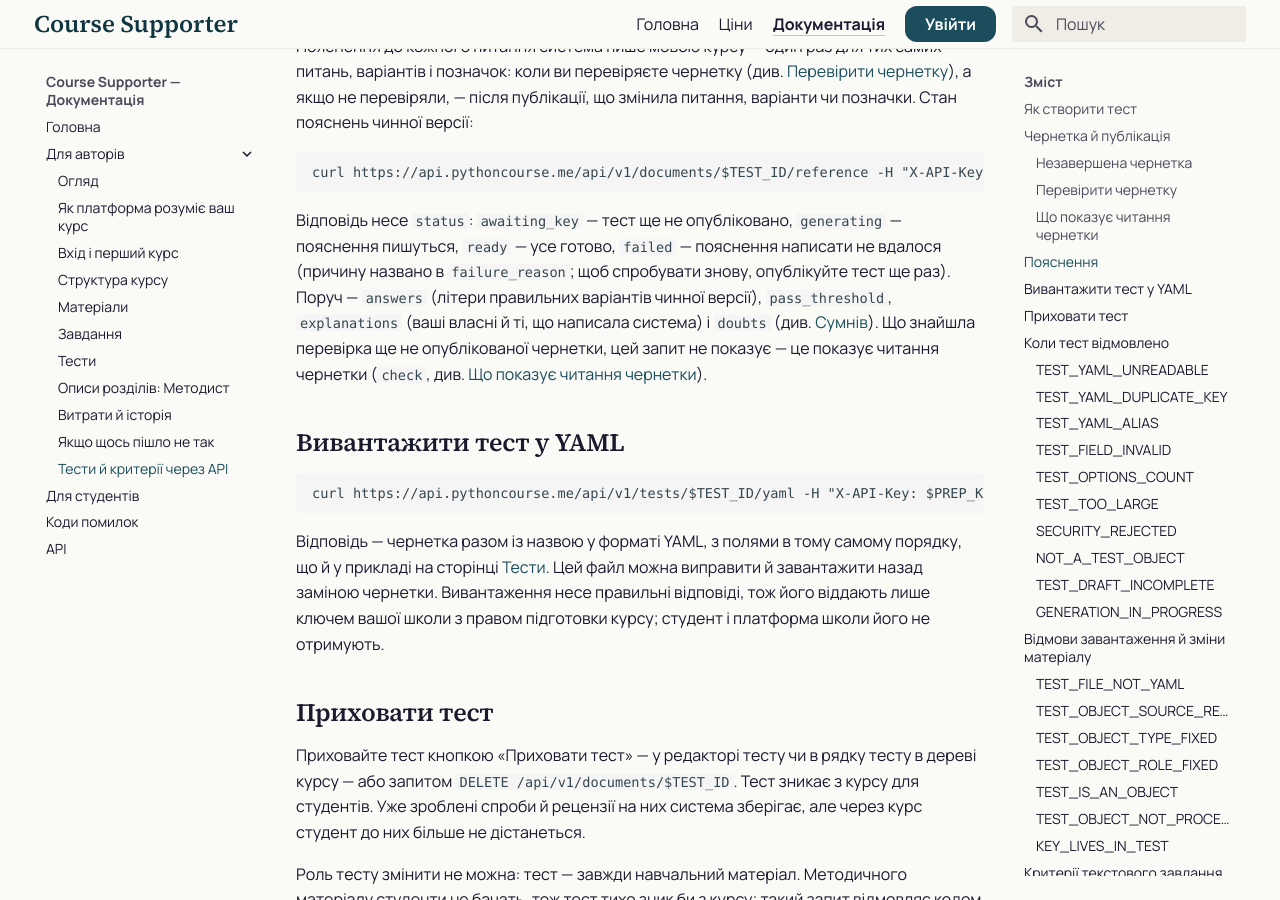
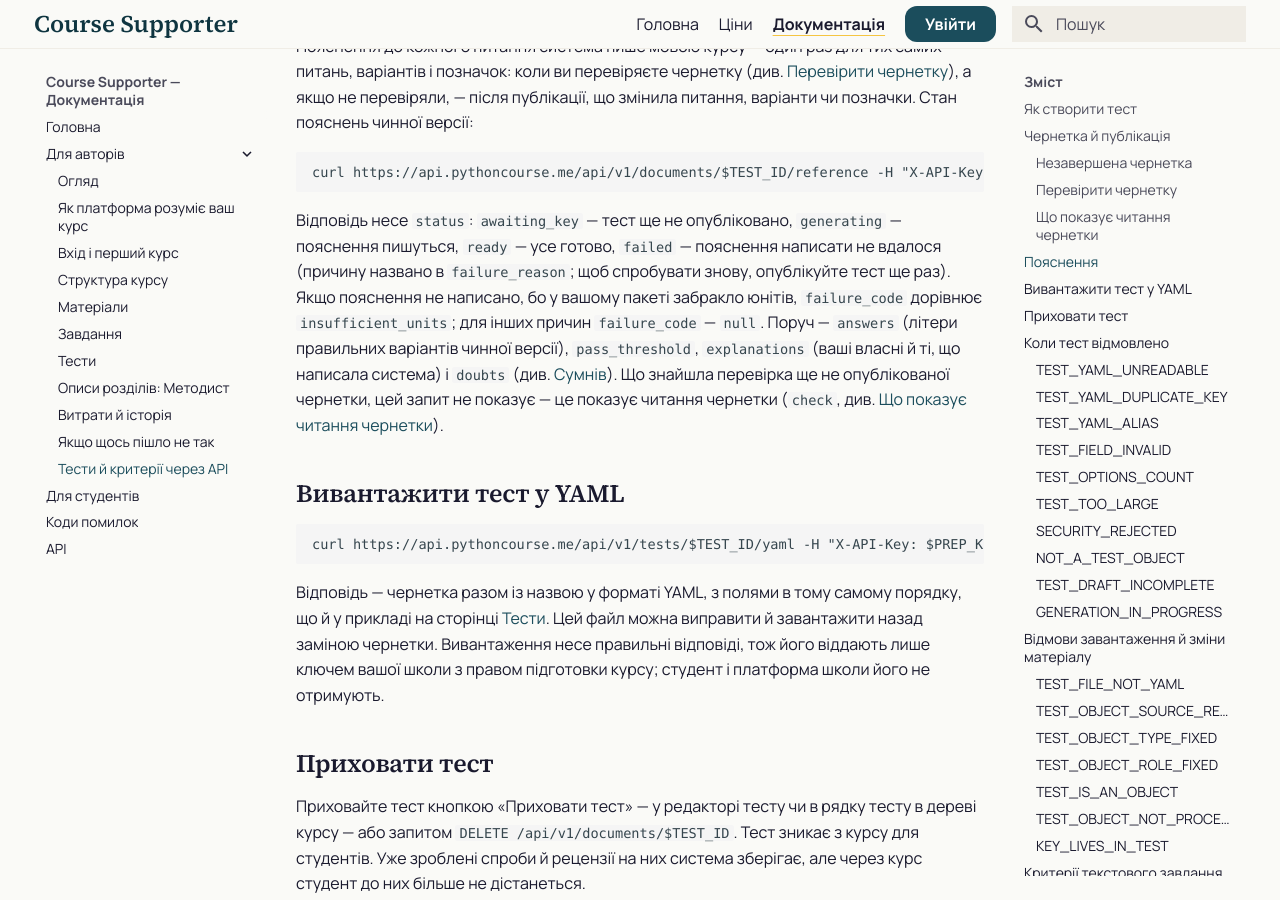
Before and after one commit to KonstZiv/course-supporter, an MkDocs documentation site: the page built from docs/uk/authors/api.md, in a window 1280 px wide and 900 px high, scrolled down 4523 px. Built offline with MkDocs 1.6.1 and Material for MkDocs 9.7.7, drawn with Linux system fonts in a browser that asks for light colours.

Commit message:
BIL-E3 part B: docs — failure_code of the reference view
Доручення: Білінг / BIL-E3 · Для: сесія «Білінг і відкриті курси»

homework/README.md: the reference routes' body gains failure_code and where
the pair "reason -> code" lives; the key-explanation estimate lists its new
fields. docs/uk/authors/api.md: what failure_code = insufficient_units means
for the author.

Co-Authored-By: Claude Opus 5.5 <noreply@anthropic.com>
Claude-Session: https://claude.ai/code/session_01L8HbgXN1EsBPDC2HGsb9V7

```diff
--- a/docs/uk/authors/api.md
+++ b/docs/uk/authors/api.md
@@ -204,7 +204,9 @@ curl https://api.pythoncourse.me/api/v1/documents/$TEST_ID/reference -H "X-API-K
 
 Відповідь несе `status`: `awaiting_key` — тест ще не опубліковано, `generating` — пояснення
 пишуться, `ready` — усе готово, `failed` — пояснення написати не вдалося (причину названо в
-`failure_reason`; щоб спробувати знову, опублікуйте тест ще раз). Поруч — `answers` (літери
+`failure_reason`; щоб спробувати знову, опублікуйте тест ще раз). Якщо пояснення не написано, бо
+у вашому пакеті забракло юнітів, `failure_code` дорівнює `insufficient_units`; для інших причин
+`failure_code` — `null`. Поруч — `answers` (літери
 правильних варіантів чинної версії), `pass_threshold`, `explanations` (ваші власні й ті, що написала
 система) і `doubts` (див. [Сумнів](tests.md#doubt)). Що знайшла перевірка ще не опублікованої чернетки, цей
 запит не показує — це показує читання чернетки (`check`, див. [Що показує читання чернетки](#draft)).
```
Also changed, not shown: src/course_supporter/homework/README.md (+9 -2 lines).
